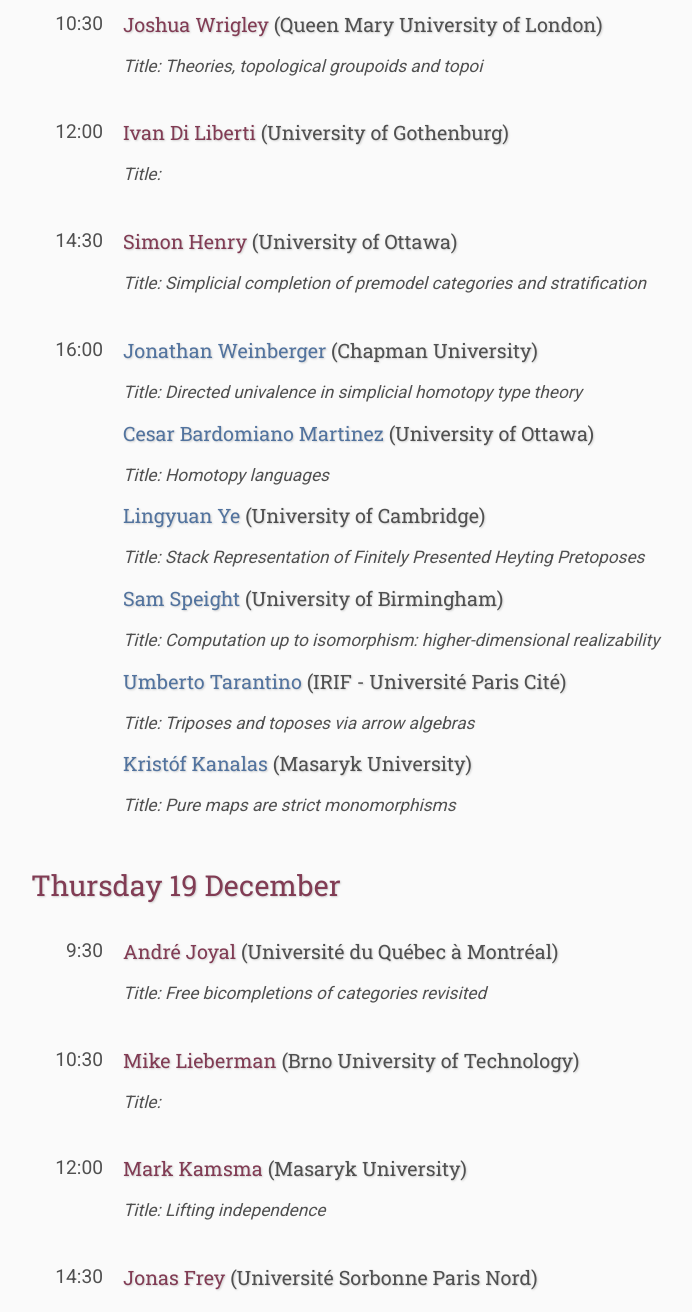
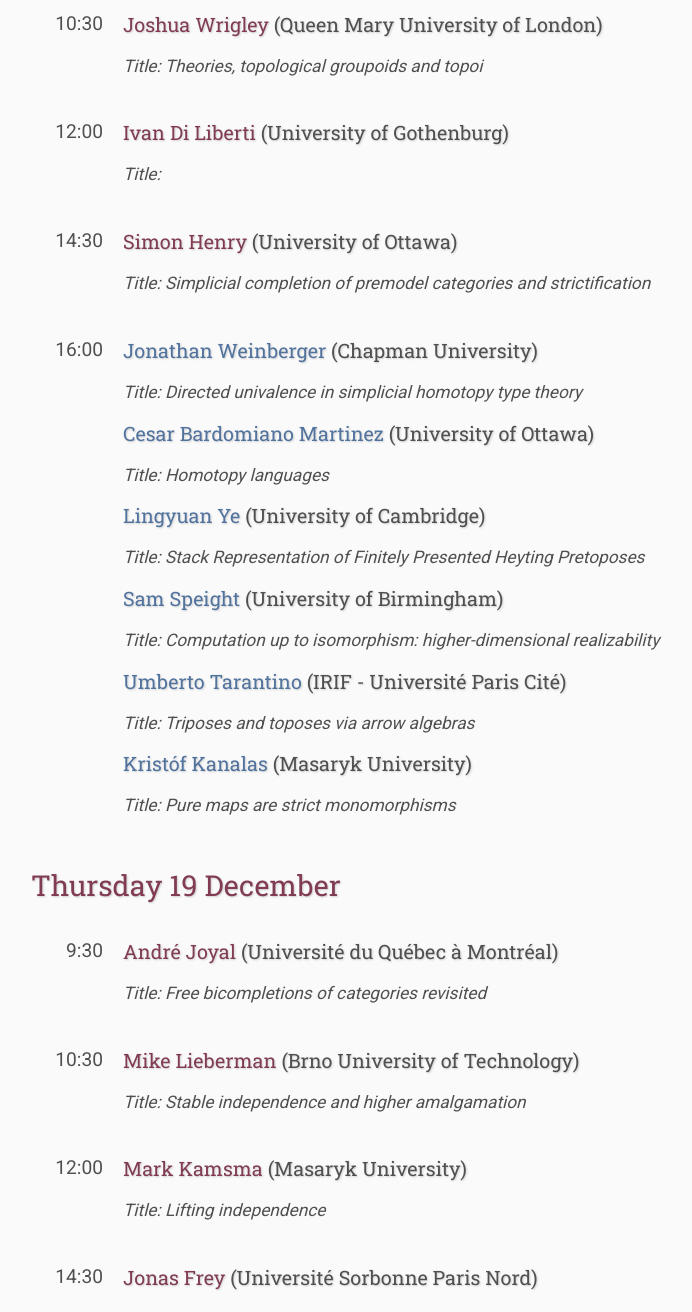
Before and after one commit to gtendas/clhc, a plain HTML site: page program/index.html in a window 1280 px wide. Shown: the part 4422-5734 px from the top of the page, without its empty margins (109-801 px from the left). Drawn offline with nearby package versions, Linux system fonts and the light colour scheme; some packages are replaced by stand-ins of ours; files that its build step writes are made by us from their sources.

Commit message:
Update index.html

```diff
--- a/program/index.html
+++ b/program/index.html
@@ -642,7 +642,7 @@
         <tr>
             <td class="speaker">
                 <div class="dropdown">
-                  <span>Title: Simplicial completion of premodel categories and stratification</span>
+                  <span>Title: Simplicial completion of premodel categories and strictification</span>
                   <div class="dropdown-content">
                     <p>Abstract: Simplicial completion is a classical construction that turns a Quillen model category into a Quillen equivalent simplicial model category. It turns out that this construction can be applied more generally to a "premodel category" which is just a category with two weak factorization systems, without any relevant homotopy theory, and yet still outputs a model category.
                         <br>
@@ -790,9 +790,9 @@
         <tr>
             <td class="speaker">
                 <div class="dropdown">
-                  <span>Title: </span>
+                  <span>Title: Stable independence and higher amalgamation</span>
                   <div class="dropdown-content">
-                    <p>Abstract: </p>
+                    <p>Abstract: We consider a few relatively recent results concerning the ways in which model-theoretic stable independence---both of the classical 2-dimensional variety and in higher dimensions---manifests itself in the context of locally presentable categories.  We address, in particular, the fact that stable independence notions correspond precisely to combinatorial weak factorisation systems, and note a few ways in which this simplifies existing category-theoretic arguments, e.g. the proof of closure of combinatorial categories under pseudopullbacks.  We note that in this context, any category with stable independence is excellent; that is, it admits stable amalgamation of objects in arbitrary finite dimensions.  As excellence is typically connected with extreme niceness, e.g., eventual categoricity, this suggests that the current context is too specialised to allow us to address certain fundamental (and interesting) issues on the model-theoretic side.  In particular, we note that even in a stable first-order theory, type-amalgamation may fail even at very low dimensions.  We point to an old, moderately category-theoretic analysis of this situation by Goodrick, Kim and Kolesnikov, and suggest that more work is needed along these lines.</p>
                   </div>
                  </div>
             </td>
```
